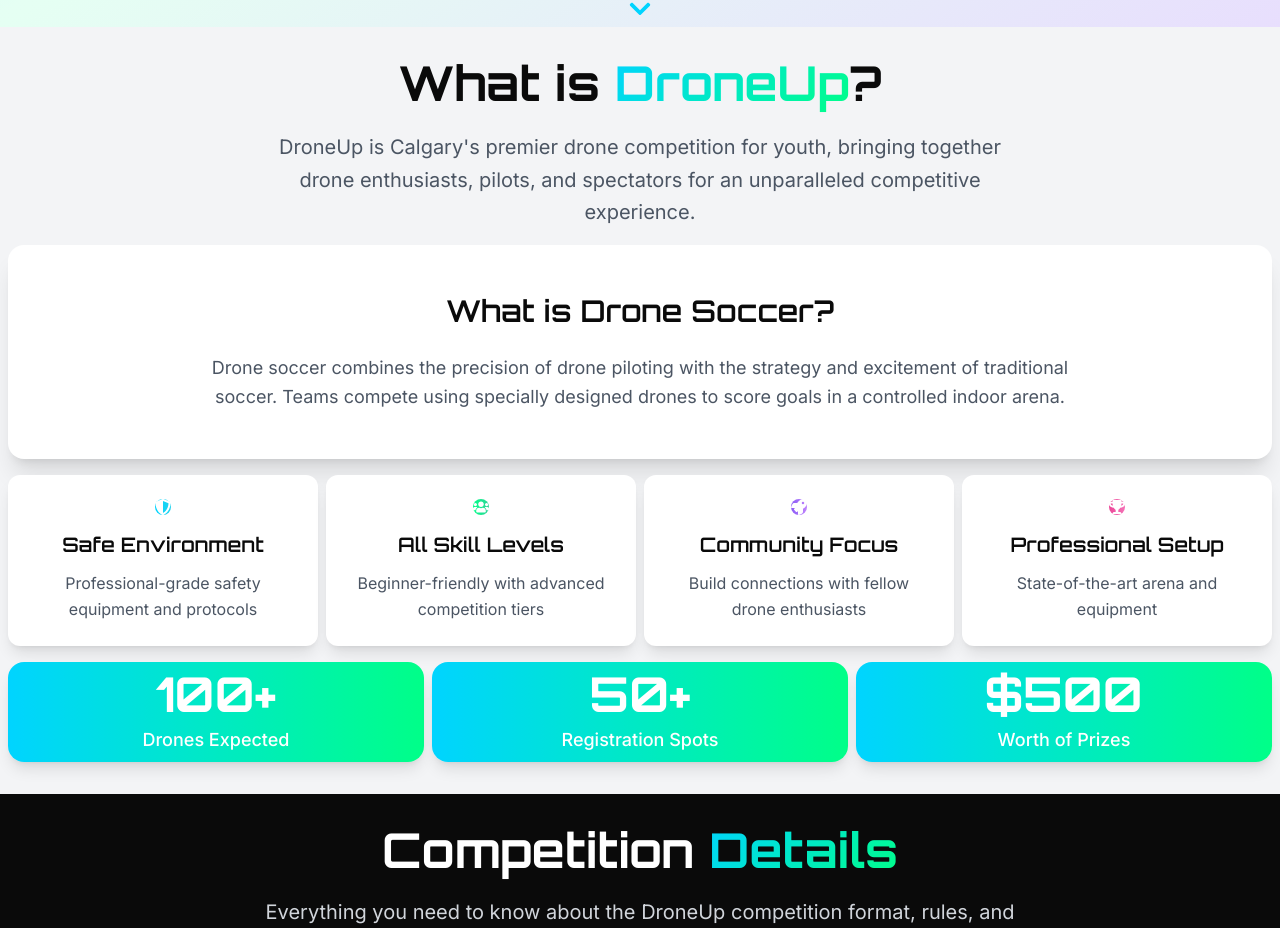
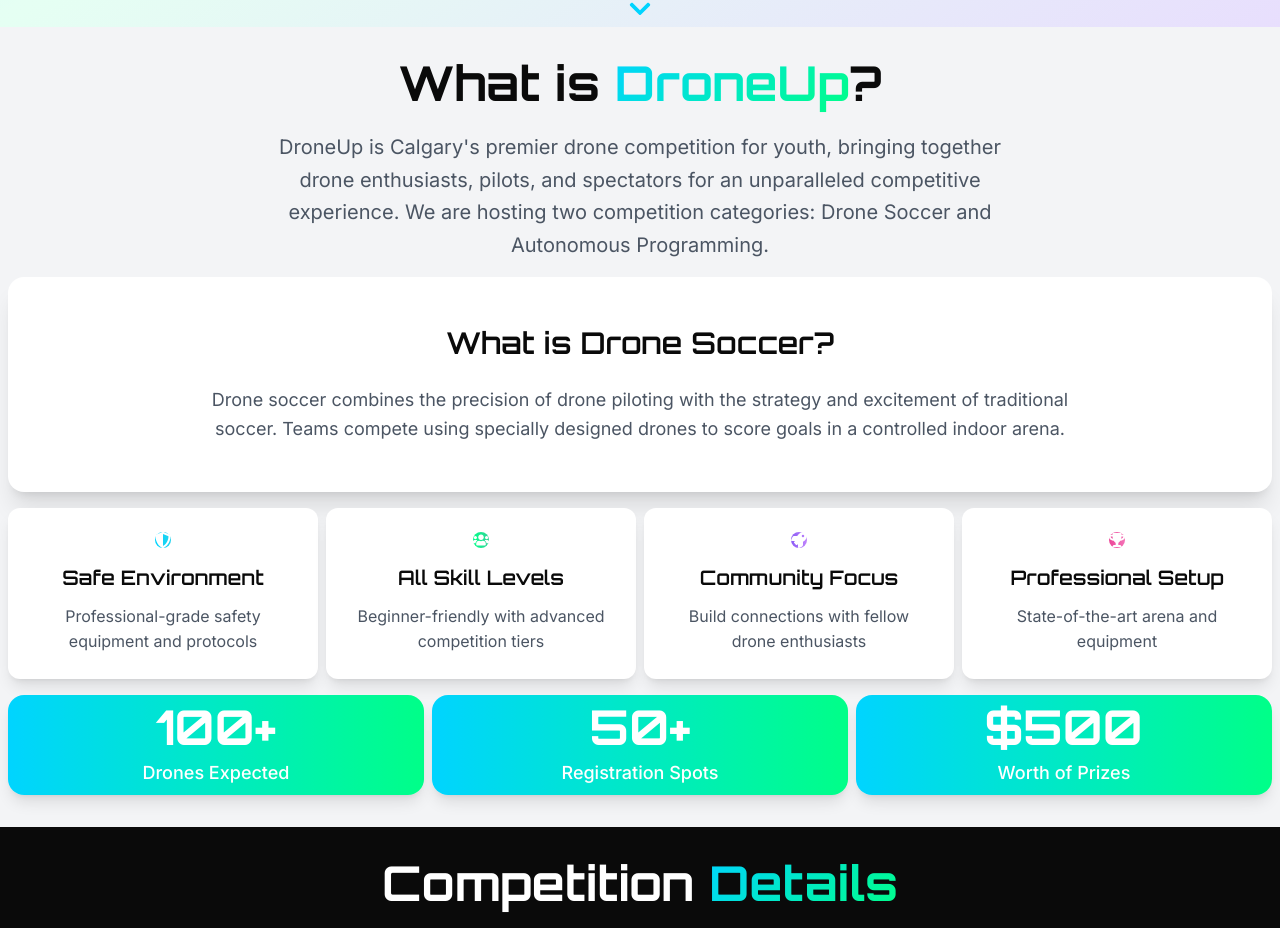
Before and after one commit to AdvancedUAV/DroneUp-Site, a React (Vite) app: page / in a window 1280 px wide. Shown: the part 773-1701 px from the top of the page. Built offline with nearby package versions, Linux system fonts and the light colour scheme.

Commit message:
test hi deploy

```diff
--- a/src/components/AboutSection.tsx
+++ b/src/components/AboutSection.tsx
@@ -57,7 +57,7 @@
           </h2>
           <p className="text-xl text-gray-600 max-w-3xl mx-auto leading-relaxed">
             DroneUp is Calgary's premier drone competition for youth, bringing together drone enthusiasts,
-            pilots, and spectators for an unparalleled competitive experience.
+            pilots, and spectators for an unparalleled competitive experience. We are hosting two competition categories: Drone Soccer and Autonomous Programming.
           </p>
         </motion.div>
 
```
Also changed, not shown: 1 other file (tests, documents, lock files or other folders).
